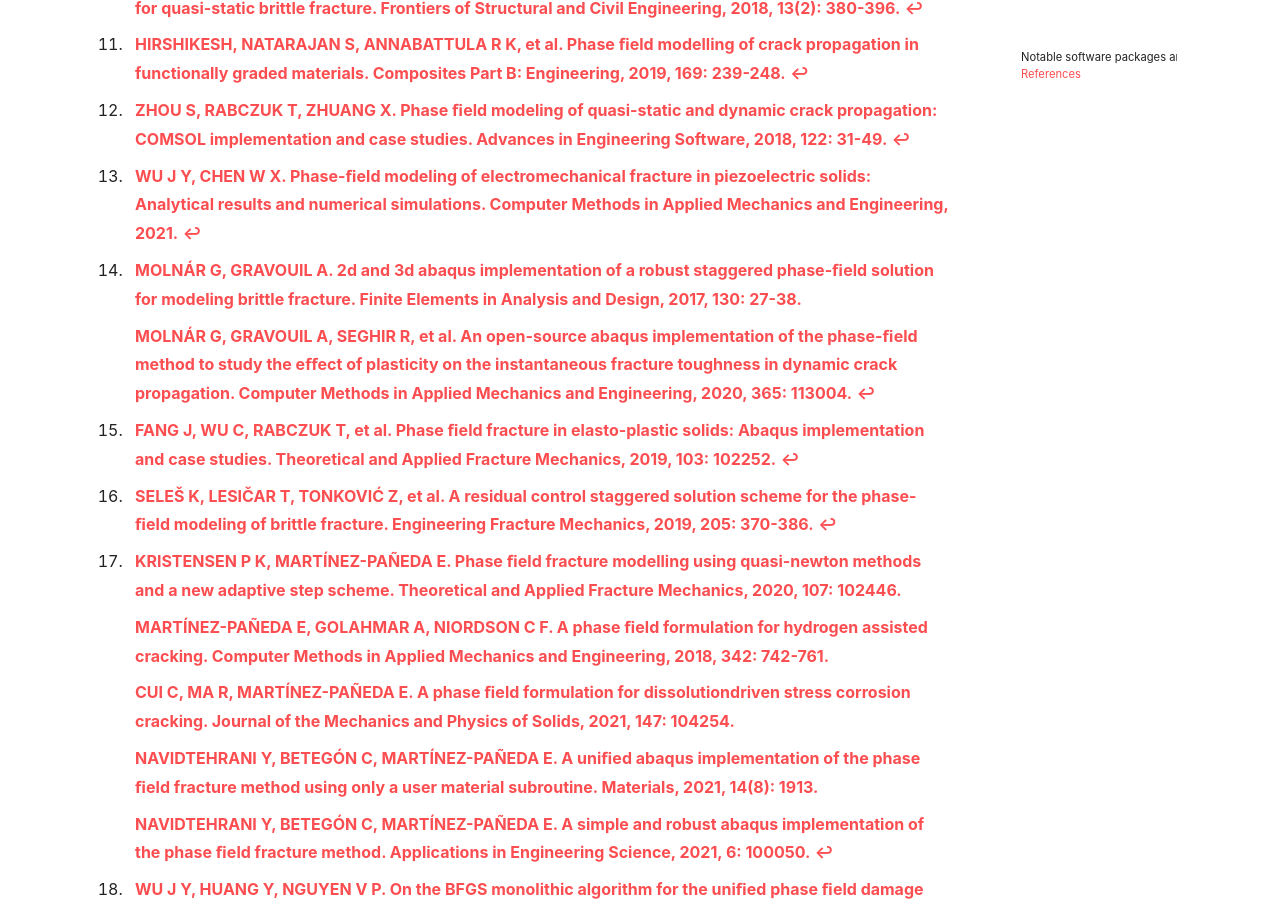
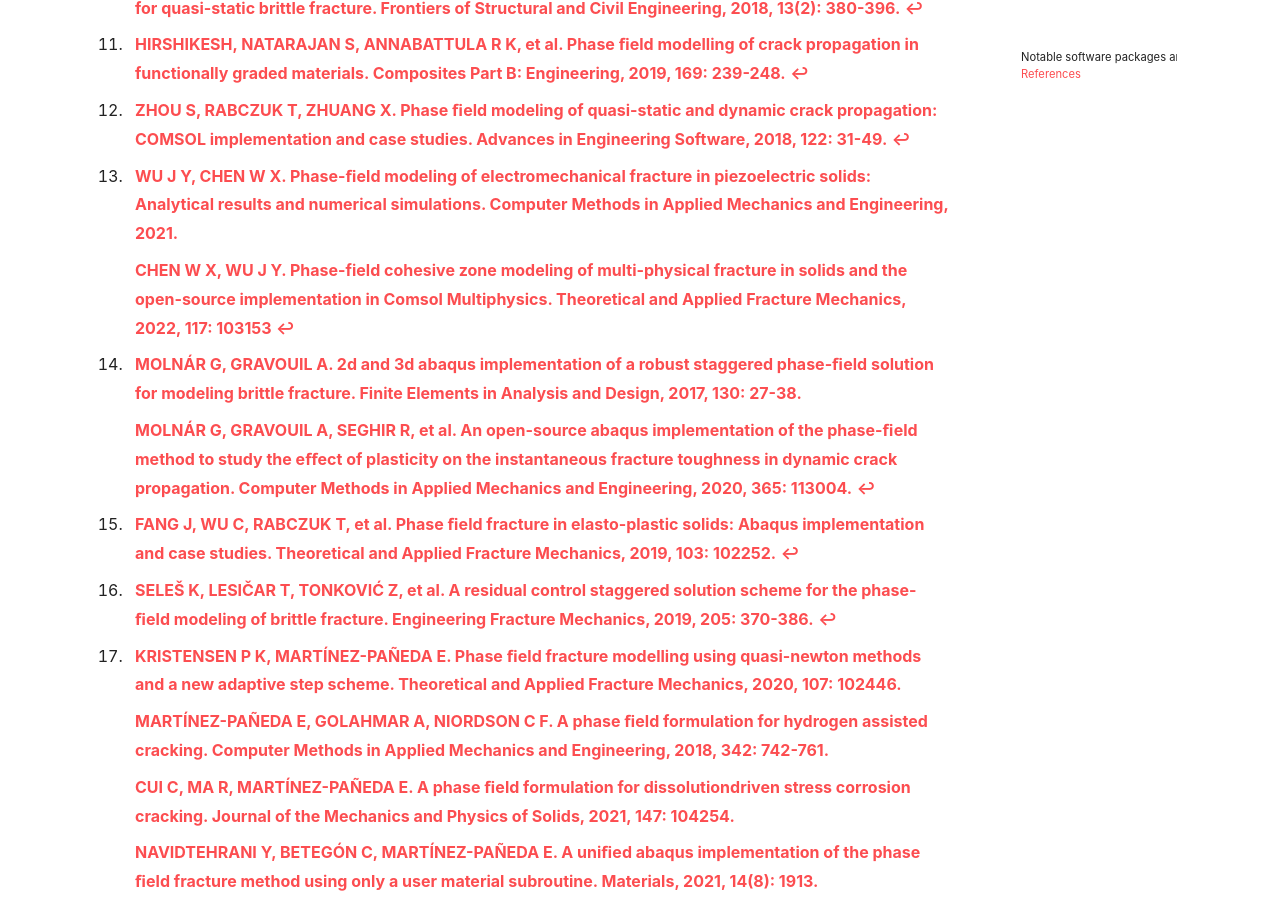
Before and after one commit to lyk6756/lyk6756.github.io, a Jekyll site: the page built from _posts/2021-08-25-software_code_phase_field.md, in a window 1280 px wide and 900 px high, scrolled down 2486 px. Built offline with Jekyll 4.4.1, drawn with Linux system fonts in a browser that asks for light colours; nearby versions of some CDN libraries; comment, search, counter and statistics services are not loaded.

Commit message:
Update 2021-08-25-software_code_phase_field.md

```diff
--- a/_posts/2021-08-25-software_code_phase_field.md
+++ b/_posts/2021-08-25-software_code_phase_field.md
@@ -94,6 +94,8 @@ article_header:
 
 [^Wu1]: [WU J Y, CHEN W X. Phase-ﬁeld modeling of electromechanical fracture in piezoelectric solids: Analytical results and numerical simulations. Computer Methods in Applied Mechanics and Engineering, 2021.](https://doi.org/10.1016/j.cma.2021.114125)
 
+    [CHEN W X, WU J Y. Phase-field cohesive zone modeling of multi-physical fracture in solids and the open-source implementation in Comsol Multiphysics. Theoretical and Applied Fracture Mechanics, 2022, 117: 103153](https://doi.org/10.1016/j.tafmec.2021.103153)
+
 [^Molnar]: [MOLNÁR G, GRAVOUIL A. 2d and 3d abaqus implementation of a robust staggered phase-ﬁeld solution for modeling brittle fracture. Finite Elements in Analysis and Design, 2017, 130: 27-38.](https://doi.org/10.1016/j.finel.2017.03.002)
 
     [MOLNÁR G, GRAVOUIL A, SEGHIR R, et al. An open-source abaqus implementation of the phase-ﬁeld method to study the eﬀect of plasticity on the instantaneous fracture toughness in dynamic crack propagation. Computer Methods in Applied Mechanics and Engineering, 2020, 365: 113004.](https://doi.org/10.1016/j.cma.2020.113004)
```
